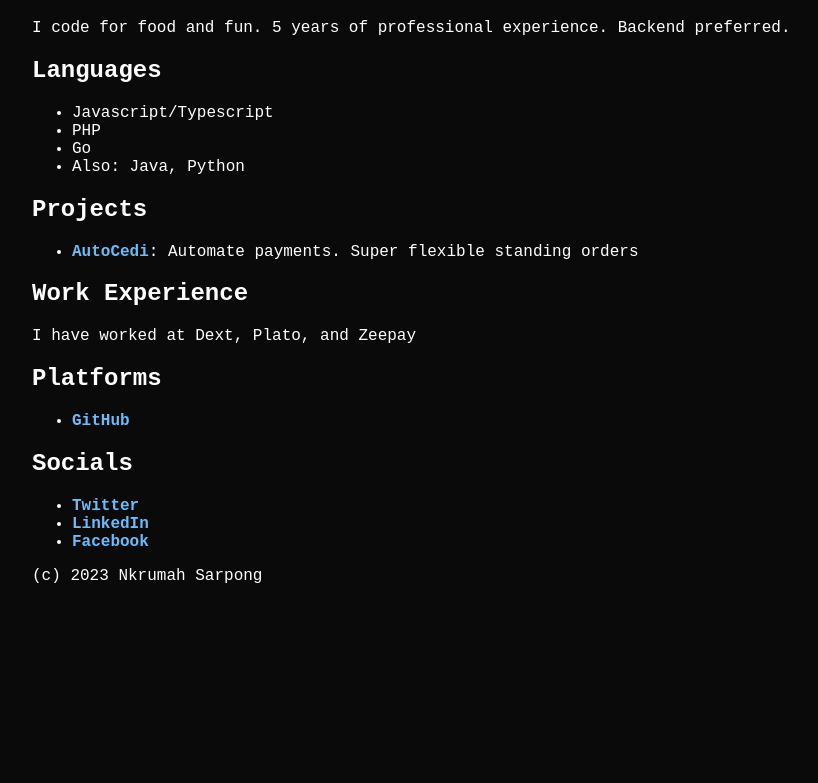
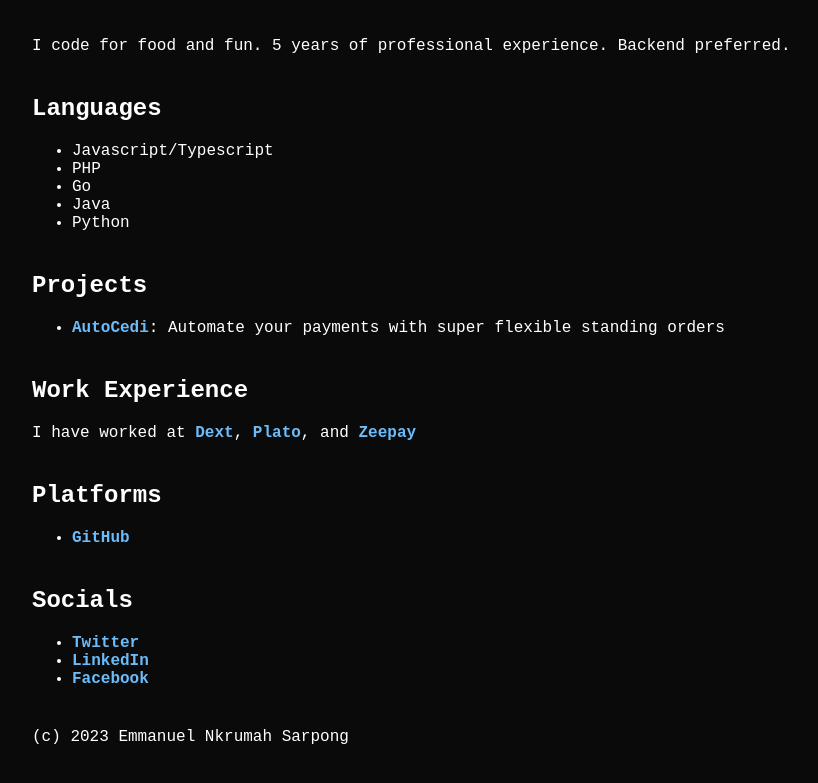
Before and after one commit to nkrumahthis/nkrumahthis.github.io, a plain HTML site: page index.html in a window 1280 px wide. Shown: the part 101-884 px from the top of the page, without its empty margins (208-1026 px from the left). Before the commit the page ends 800 px from the top, so only its background shows below. Drawn offline with Linux system fonts and the light colour scheme.

Commit message:
section spacing and links to work experience

```diff
--- a/index.html
+++ b/index.html
@@ -34,45 +34,62 @@
         margin-left: auto;
         margin-right: 0px;
       }
+
+      section {
+        margin-top: 40px;
+        margin-bottom: 40px;
+      }
 		</style>
 	</head>
 	<body>
 		<div class="main-content">
 			<h1>Emmanuel Nkrumah Sarpong</h1>
+      <section>
 			<p>
 				I code for food and fun. 5 years of professional experience. Backend
 				preferred.
 			</p>
+    </section>
 
+    <section>
 			<h2>Languages</h2>
 			<div>
 				<ul>
 					<li>Javascript/Typescript</li>
 					<li>PHP</li>
 					<li>Go</li>
-					<li>Also: Java, Python</li>
+					<li>Java</li>
+          <li>Python</li>
 				</ul>
 			</div>
+      </section>
 
+      <section>
 			<h2>Projects</h2>
 			<div>
 				<ul>
-					<li><a href="https://autocedi-web.vercel.app" target="_blank">AutoCedi</a>: Automate payments. Super flexible standing orders</li>
+					<li><a href="https://autocedi-web.vercel.app" target="_blank">AutoCedi</a>: Automate your payments with super flexible standing orders</li>
 				</ul>
 			</div>
+    </section>
 
+    <section>
 			<h2>Work Experience</h2>
 			<div>
-				<p>I have worked at Dext, Plato, and Zeepay</p>
+				<p>I have worked at <a href="https://thescienceset.com" target="_blank">Dext</a>, <a href="https://www.platosolutions.io" target="_blank">Plato</a>, and <a href="https://myzeepay.com" target="_blank">Zeepay</a></p>
 			</div>
+    </section>
 
+    <section>
 			<h2>Platforms</h2>
 			<div>
 				<ul>
 					<li><a href="https://github.com/nkrumahthis" target="_blank">GitHub</a></li>
 				</ul>
 			</div>
+    </section>
 
+    <section>
 			<h2>Socials</h2>
 			<div>
 				<ul>
@@ -81,8 +98,10 @@
 					<li><a href="https://facebook.com/nkrumahthis" target="_blank">Facebook</a></li>
 				</ul>
 			</div>
+    </section>
+
 			<div class="footer">
-				(c) <span id="currentYear"></span> Nkrumah Sarpong
+				(c) <span id="currentYear"></span> Emmanuel Nkrumah Sarpong
 			</div>
 		</div>
 
```
